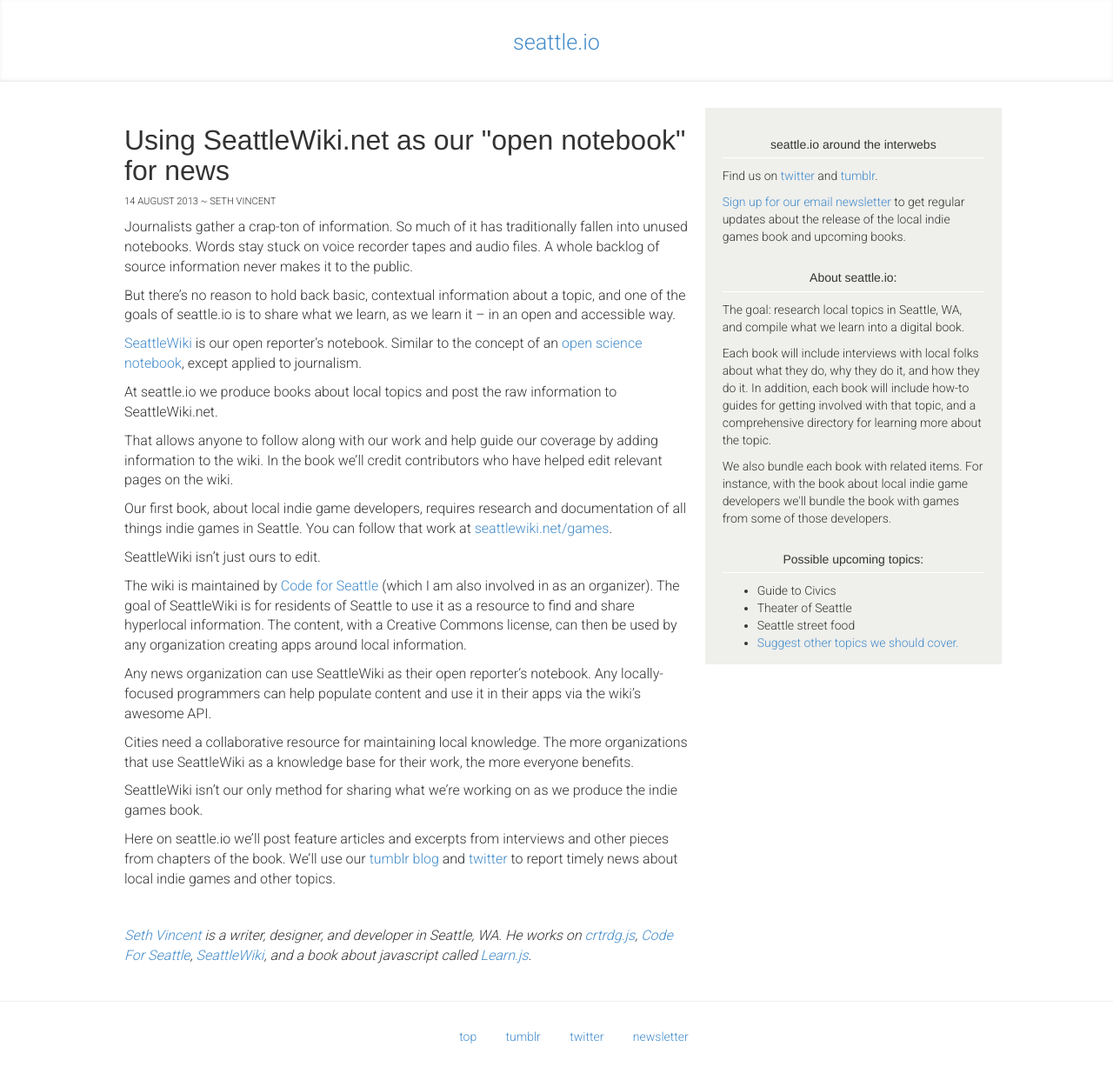
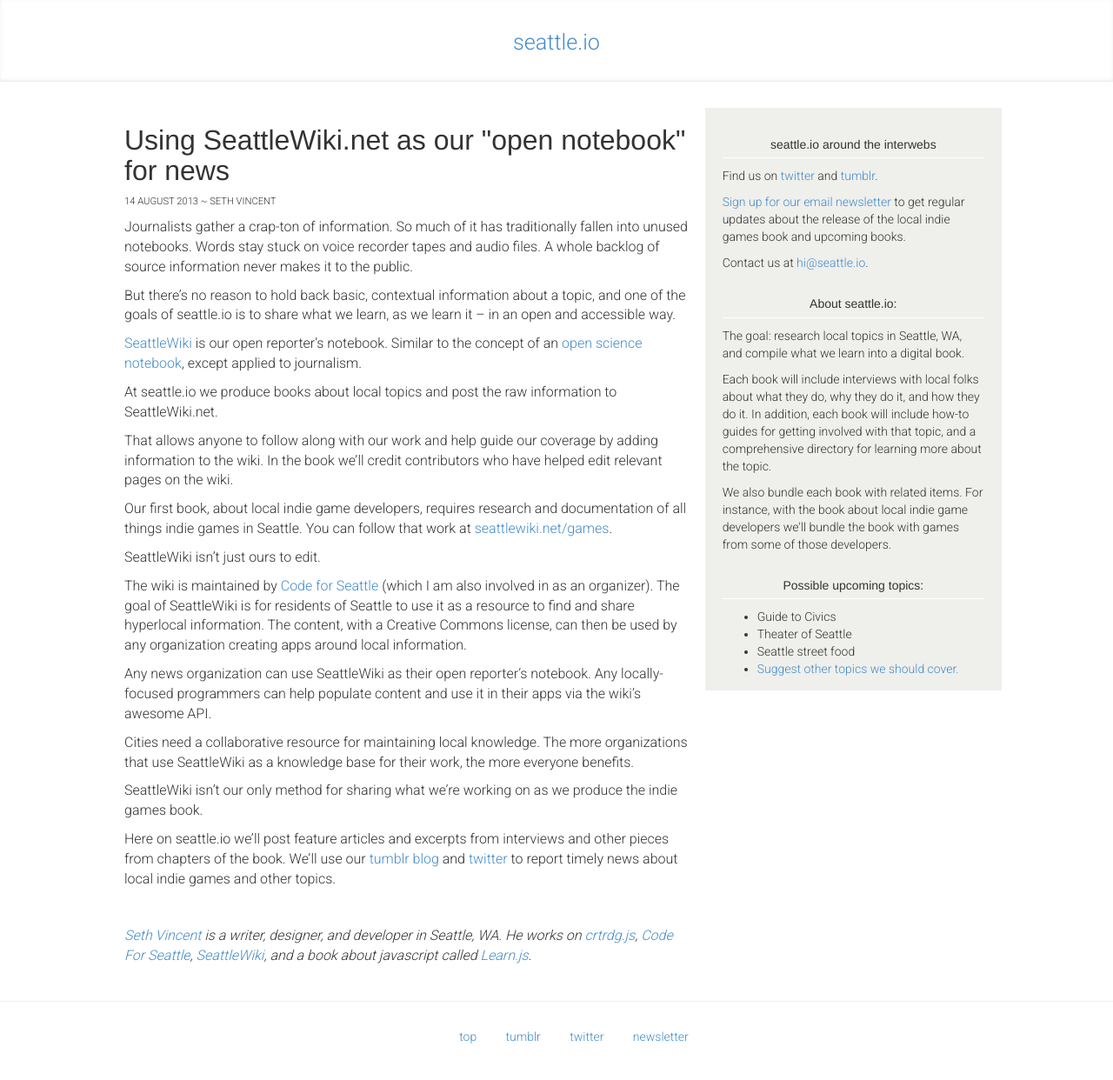
Before and after one commit to seattleio/seattleio.github.com, a Jekyll site: the page built from _posts/2013-08-14-seattlewiki.md, in a window 1280 px wide. Shown: the whole page at 87% size. Built offline with Jekyll 4.4.1, drawn with Linux system fonts in a browser that asks for light colours.

Commit message:
add email to sidebar

```diff
--- a/_includes/sidebar.html
+++ b/_includes/sidebar.html
@@ -3,6 +3,8 @@
   <h5>seattle.io around the interwebs</h5>
   <p>Find us on <a href="http://twitter.com/seattleio" target="_blank">twitter</a> and <a href="http://seattleio.tumblr.com" target="_blank">tumblr</a>.</p>
   <p><a href="{{ site.baseurl }}#mc_embed_signup">Sign up for our email newsletter</a> to get regular updates about the release of the local indie games book and upcoming books.</p>
+
+  <p>Contact us at <a href="mailto:hi@seattle.io">hi@seattle.io</a>.</p>
 
   <h5>About seattle.io:</h5>
   <p>The goal: research local topics in Seattle, WA, and compile what we learn into a digital book.</p>
```
